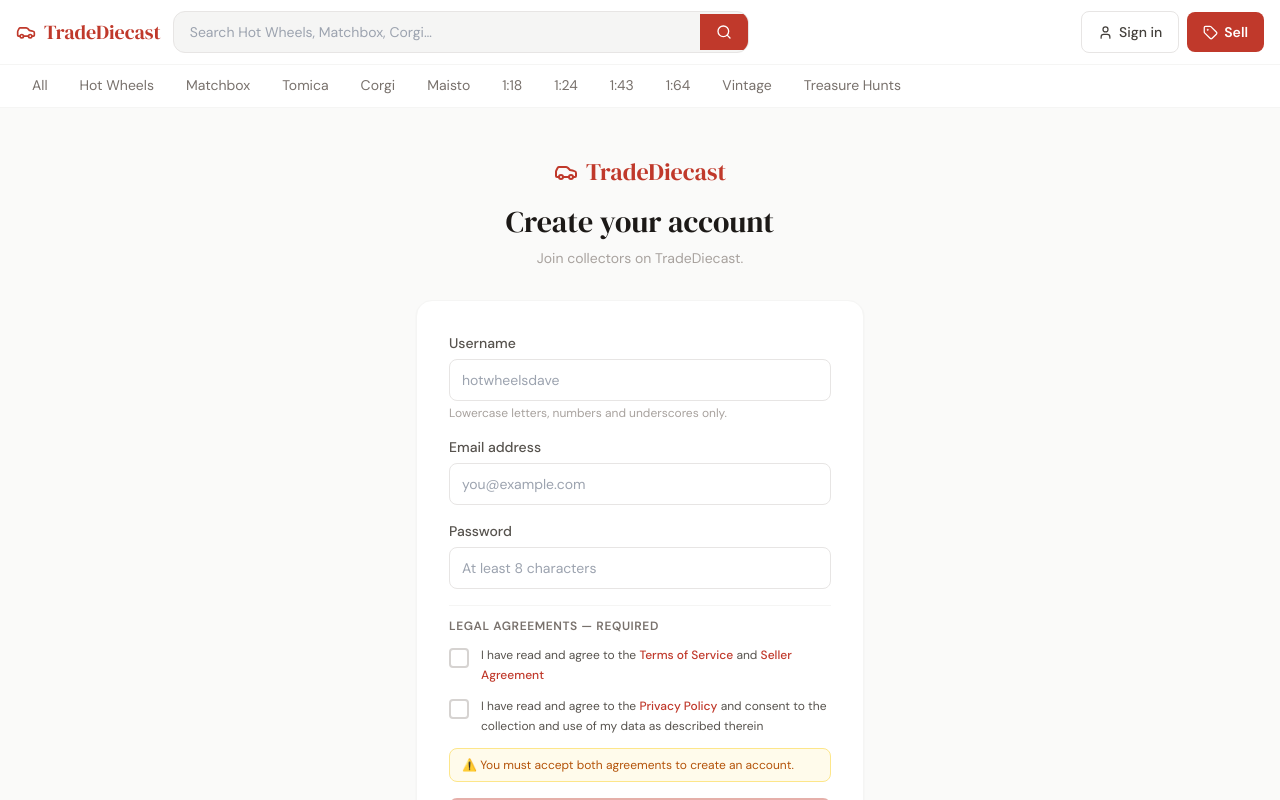
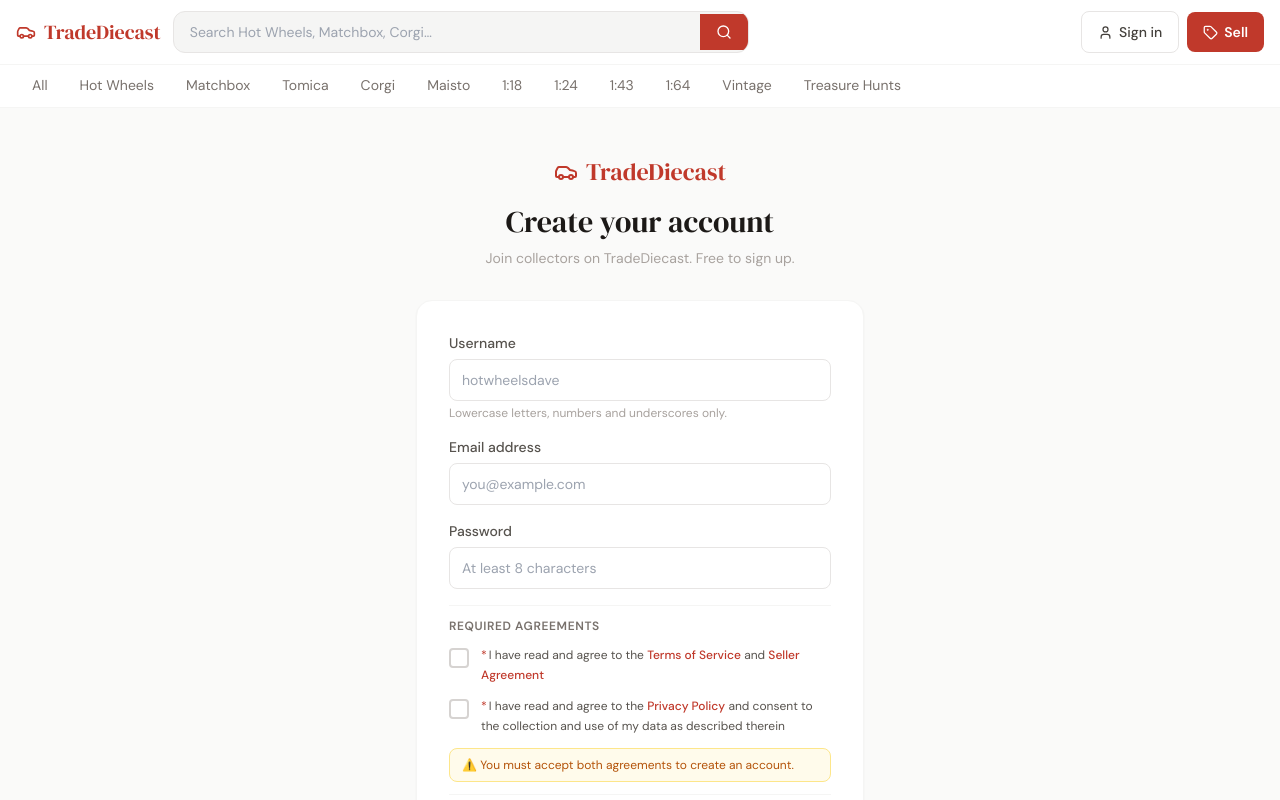
Before and after one commit to vbsportstr-diecast/tradediecast, a React (Vite) app in the folder frontend/: page /auth in a window 1280 px wide. Both pictures are taken after a click on the button "Sign up free". Shown: the top 800 px of the page. Built offline with nearby package versions, Linux system fonts and the light colour scheme; no server answers.

Commit message:
Add legal checkboxes and marketing opt-in to signup

```diff
--- a/frontend/src/pages/Auth.jsx
+++ b/frontend/src/pages/Auth.jsx
@@ -11,8 +11,9 @@
   const [password, setPass]       = useState('')
   const [username, setUsername]   = useState('')
   const [loading, setLoading]     = useState(false)
-  const [agreedToS, setAgreedToS]         = useState(false)
-  const [agreedPrivacy, setAgreedPrivacy] = useState(false)
+  const [agreedToS, setAgreedToS]             = useState(false)
+  const [agreedPrivacy, setAgreedPrivacy]     = useState(false)
+  const [agreedMarketing, setAgreedMarketing] = useState(true)
   const { signIn, signUp } = useAuth()
   const navigate = useNavigate()
 
@@ -32,18 +33,26 @@
         toast.success('Welcome back!')
         navigate('/')
       } else {
-        if (!username.trim()) { toast.error('Please choose a username'); setLoading(false); return }
+        if (!username.trim()) {
+          toast.error('Please choose a username')
+          setLoading(false)
+          return
+        }
         const { data, error } = await signUp(email, password, username)
         if (error) throw error
+
+        // Record legal acknowledgment + marketing preference
         if (data?.user) {
           await supabase.from('legal_acknowledgments').insert({
-            user_id:         data.user.id,
-            terms_version:   '2.1',
-            privacy_version: '2.1',
-            agreed_at:       new Date().toISOString(),
-            ip_recorded:     true,
+            user_id:            data.user.id,
+            terms_version:      '2.1',
+            privacy_version:    '2.1',
+            agreed_at:          new Date().toISOString(),
+            ip_recorded:        true,
+            marketing_opt_in:   agreedMarketing,
           })
         }
+
         toast.success('Account created! Check your email to confirm.')
       }
     } catch (err) {
@@ -56,6 +65,7 @@
   return (
     <div className="min-h-[80vh] flex items-center justify-center px-4 py-12">
       <div className="w-full max-w-md">
+
         <div className="text-center mb-8">
           <Link to="/" className="inline-flex items-center gap-2 font-serif text-2xl text-brand-500 mb-4">
             <Car size={24} /> TradeDiecast
@@ -64,105 +74,175 @@
             {mode === 'signin' ? 'Welcome back' : 'Create your account'}
           </h1>
           <p className="text-stone-400 mt-2 text-sm">
-            {mode === 'signin' ? 'Sign in to buy, sell and track your collection.' : 'Join collectors on TradeDiecast.'}
+            {mode === 'signin'
+              ? 'Sign in to buy, sell and track your collection.'
+              : 'Join collectors on TradeDiecast. Free to sign up.'}
           </p>
         </div>
 
         <div className="card p-8">
           <form onSubmit={handleSubmit} className="space-y-4">
 
+            {/* Username — signup only */}
             {mode === 'signup' && (
               <div>
                 <label className="label">Username</label>
-                <input className="input" value={username}
+                <input
+                  className="input"
+                  value={username}
                   onChange={e => setUsername(e.target.value.toLowerCase().replace(/[^a-z0-9_]/g, ''))}
-                  placeholder="hotwheelsdave" required />
+                  placeholder="hotwheelsdave"
+                  required
+                />
                 <p className="text-xs text-stone-400 mt-1">Lowercase letters, numbers and underscores only.</p>
               </div>
             )}
 
+            {/* Email */}
             <div>
               <label className="label">Email address</label>
-              <input className="input" type="email" value={email}
+              <input
+                className="input"
+                type="email"
+                value={email}
                 onChange={e => setEmail(e.target.value)}
-                placeholder="you@example.com" required />
+                placeholder="you@example.com"
+                required
+              />
             </div>
 
+            {/* Password */}
             <div>
               <label className="label">Password</label>
-              <input className="input" type="password" value={password}
+              <input
+                className="input"
+                type="password"
+                value={password}
                 onChange={e => setPass(e.target.value)}
                 placeholder={mode === 'signup' ? 'At least 8 characters' : '••••••••'}
-                minLength={8} required />
+                minLength={8}
+                required
+              />
             </div>
 
+            {/* Legal acknowledgments — signup only */}
             {mode === 'signup' && (
               <div className="space-y-3 pt-3 border-t border-stone-100">
+
                 <p className="text-xs font-semibold text-stone-500 uppercase tracking-wider">
-                  Legal agreements — required
+                  Required agreements
                 </p>
 
+                {/* Terms + Seller Agreement */}
                 <CheckboxRow
                   checked={agreedToS}
                   onChange={setAgreedToS}
-                  label={<>I have read and agree to the{' '}
-                    <Link to="/terms" target="_blank" className="text-brand-500 hover:underline font-medium">Terms of Service</Link>
-                    {' '}and{' '}
-                    <Link to="/seller-agreement" target="_blank" className="text-brand-500 hover:underline font-medium">Seller Agreement</Link>
-                  </>}
+                  required
+                  label={
+                    <>
+                      I have read and agree to the{' '}
+                      <Link to="/terms" target="_blank" className="text-brand-500 hover:underline font-medium">
+                        Terms of Service
+                      </Link>{' '}
+                      and{' '}
+                      <Link to="/seller-agreement" target="_blank" className="text-brand-500 hover:underline font-medium">
+                        Seller Agreement
+                      </Link>
+                    </>
+                  }
                 />
 
+                {/* Privacy Policy */}
                 <CheckboxRow
                   checked={agreedPrivacy}
                   onChange={setAgreedPrivacy}
-                  label={<>I have read and agree to the{' '}
-                    <Link to="/privacy" target="_blank" className="text-brand-500 hover:underline font-medium">Privacy Policy</Link>
-                    {' '}and consent to the collection and use of my data as described therein</>}
+                  required
+                  label={
+                    <>
+                      I have read and agree to the{' '}
+                      <Link to="/privacy" target="_blank" className="text-brand-500 hover:underline font-medium">
+                        Privacy Policy
+                      </Link>{' '}
+                      and consent to the collection and use of my data as described therein
+                    </>
+                  }
                 />
 
+                {/* Warning if not both checked */}
                 {(!agreedToS || !agreedPrivacy) && (
                   <p className="text-xs text-amber-700 bg-amber-50 border border-amber-200 rounded-lg px-3 py-2">
                     ⚠️ You must accept both agreements to create an account.
                   </p>
                 )}
+
+                {/* Divider */}
+                <div className="pt-1 border-t border-stone-100">
+                  <p className="text-xs font-semibold text-stone-500 uppercase tracking-wider mb-2">
+                    Optional
+                  </p>
+
+                  {/* Marketing opt-in — pre-checked */}
+                  <CheckboxRow
+                    checked={agreedMarketing}
+                    onChange={setAgreedMarketing}
+                    required={false}
+                    label="I'd like to receive news, promotions, and updates from TradeDiecast by email. You can unsubscribe at any time."
+                  />
+                </div>
+
               </div>
             )}
 
-            <button type="submit" disabled={loading || !canSubmit}
-              className="btn-primary w-full py-3 text-base disabled:opacity-40 disabled:cursor-not-allowed">
+            {/* Submit button */}
+            <button
+              type="submit"
+              disabled={loading || !canSubmit}
+              className="btn-primary w-full py-3 text-base disabled:opacity-40 disabled:cursor-not-allowed"
+            >
               {loading ? 'Please wait…' : mode === 'signin' ? 'Sign in' : 'Create account'}
             </button>
+
           </form>
 
+          {/* Mode toggle */}
           <div className="mt-6 text-center text-sm text-stone-400">
             {mode === 'signin' ? (
               <>Don't have an account?{' '}
-                <button onClick={() => setMode('signup')} className="text-brand-500 font-medium hover:underline">Sign up free</button>
+                <button onClick={() => setMode('signup')} className="text-brand-500 font-medium hover:underline">
+                  Sign up free
+                </button>
               </>
             ) : (
               <>Already have an account?{' '}
-                <button onClick={() => setMode('signin')} className="text-brand-500 font-medium hover:underline">Sign in</button>
+                <button onClick={() => setMode('signin')} className="text-brand-500 font-medium hover:underline">
+                  Sign in
+                </button>
               </>
             )}
           </div>
         </div>
 
-        <p className="text-center text-xs text-stone-400 mt-6">
-          Your acknowledgments are recorded with a timestamp for legal compliance.
-        </p>
+        {mode === 'signup' && (
+          <p className="text-center text-xs text-stone-400 mt-6">
+            Your agreements are recorded with a timestamp for legal compliance.
+          </p>
+        )}
+
       </div>
     </div>
   )
 }
 
-function CheckboxRow({ checked, onChange, label }) {
+function CheckboxRow({ checked, onChange, label, required }) {
   return (
     <label className="flex items-start gap-3 cursor-pointer">
       <button
         type="button"
         onClick={() => onChange(!checked)}
         className={`mt-0.5 shrink-0 w-5 h-5 rounded border-2 flex items-center justify-center transition-colors ${
-          checked ? 'bg-brand-500 border-brand-500' : 'border-stone-300 hover:border-brand-400'
+          checked
+            ? 'bg-brand-500 border-brand-500'
+            : 'border-stone-300 hover:border-brand-400'
         }`}
       >
         {checked && (
@@ -171,7 +251,10 @@
           </svg>
         )}
       </button>
-      <span className="text-xs text-stone-600 leading-relaxed">{label}</span>
+      <span className="text-xs text-stone-600 leading-relaxed">
+        {required && <span className="text-brand-500 mr-0.5">*</span>}
+        {label}
+      </span>
     </label>
   )
 }
```
